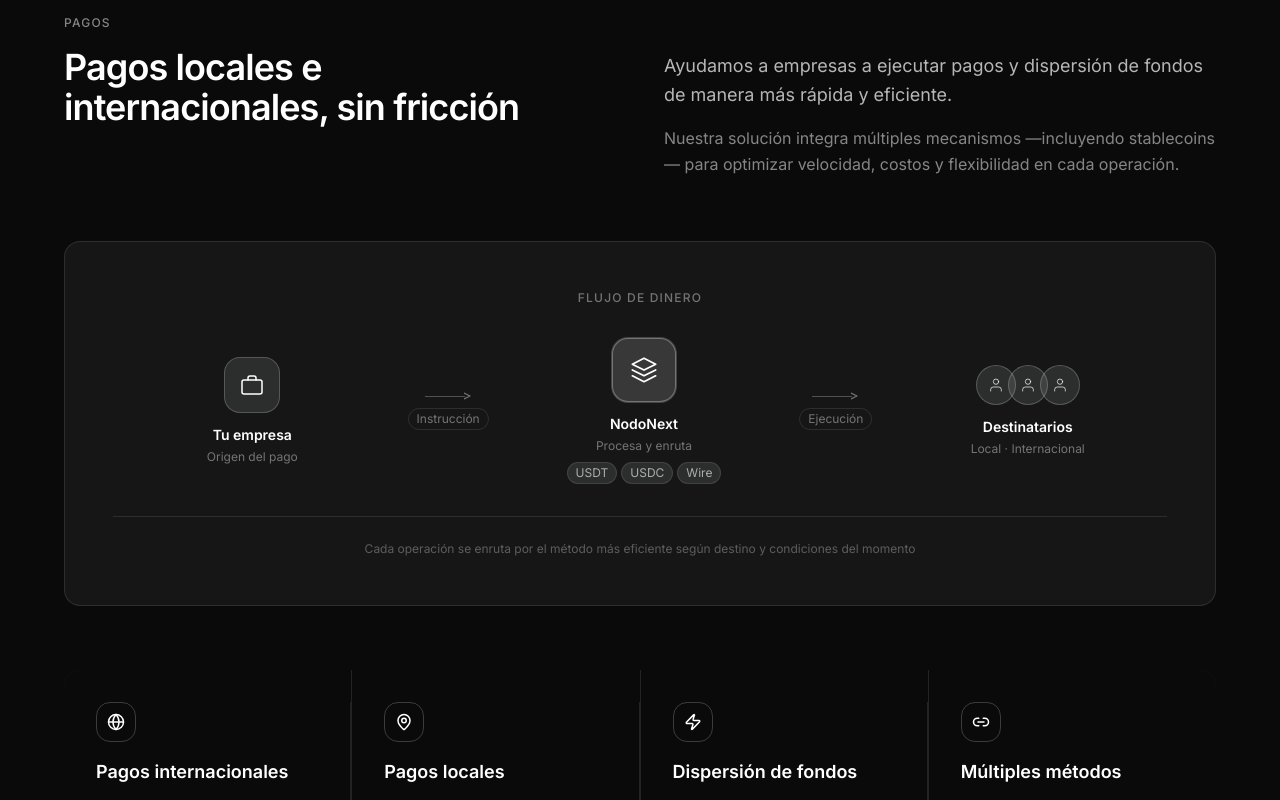
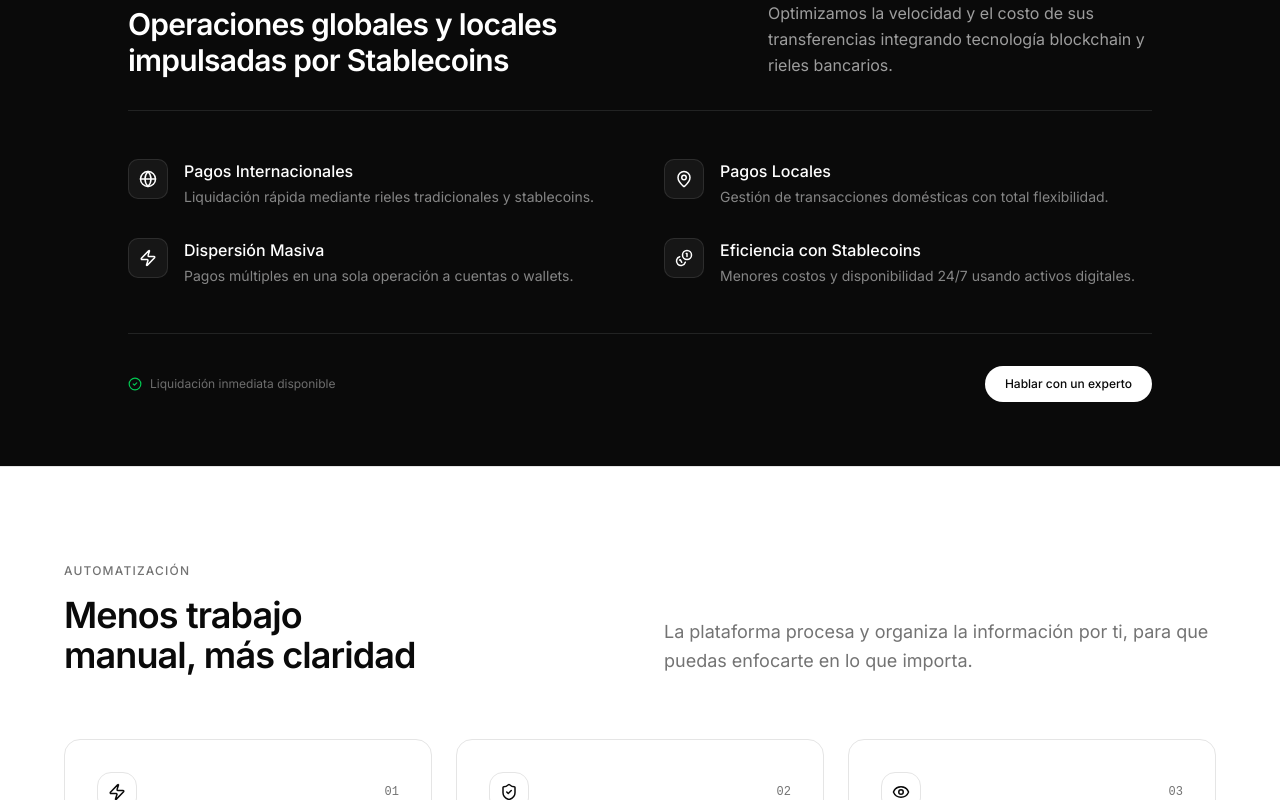
Before and after one commit to nextechgsas-design/v0-saa-s-landing-page, a Next.js app: page / in a window 1280 px wide. Shown: the part 2260-3060 px from the top of the page. Built offline with nearby package versions, Linux system fonts and the light colour scheme.

Commit message:
Update payments-section.tsx

```diff
--- a/components/payments-section.tsx
+++ b/components/payments-section.tsx
@@ -1,5 +1,5 @@
 "use client"
-import { Globe, MapPin, Zap, Link2 } from "lucide-react"
+import { Globe, MapPin, Zap, Coins, CheckCircle2 } from "lucide-react"
 import { useLanguage } from "@/lib/language-context"
 
 export function PaymentsSection() {
@@ -8,199 +8,96 @@ export function PaymentsSection() {
   const items = [
     {
       icon: Globe,
-      title: { es: "Pagos internacionales", en: "International Payments" },
+      title: { es: "Pagos Internacionales", en: "International Payments" },
       description: {
-        es: "Ejecuta transferencias entre países de forma más ágil y eficiente.",
-        en: "Execute cross-border transfers faster and more efficiently.",
+        es: "Liquidación rápida mediante rieles tradicionales y stablecoins.",
+        en: "Fast settlement through traditional rails and stablecoins.",
       },
     },
     {
       icon: MapPin,
-      title: { es: "Pagos locales", en: "Local Payments" },
+      title: { es: "Pagos Locales", en: "Local Payments" },
       description: {
-        es: "Gestiona movimientos dentro del país con mayor flexibilidad.",
-        en: "Manage in-country transactions with greater flexibility.",
+        es: "Gestión de transacciones domésticas con total flexibilidad.",
+        en: "Manage domestic transactions with full flexibility.",
       },
     },
     {
       icon: Zap,
-      title: { es: "Dispersión de fondos", en: "Fund Disbursement" },
+      title: { es: "Dispersión Masiva", en: "Mass Disbursement" },
       description: {
-        es: "Realiza pagos a múltiples destinatarios desde una sola operación.",
-        en: "Send payments to multiple recipients from a single operation.",
+        es: "Pagos múltiples en una sola operación a cuentas o wallets.",
+        en: "Multiple payments in a single operation to accounts or wallets.",
       },
     },
     {
-      icon: Link2,
-      title: { es: "Múltiples métodos", en: "Multiple Methods" },
+      icon: Coins,
+      title: { es: "Eficiencia con Stablecoins", en: "Stablecoin Efficiency" },
       description: {
-        es: "Utilizamos diferentes mecanismos, incluyendo stablecoins, según lo que mejor funcione en cada caso.",
-        en: "We use different mechanisms — including stablecoins — based on what works best for each case.",
+        es: "Menores costos y disponibilidad 24/7 usando activos digitales.",
+        en: "Lower costs and 24/7 availability using digital assets.",
       },
     },
   ]
 
   return (
-    <section id="pagos" className="py-24 px-6 bg-foreground text-background">
-      <div className="max-w-6xl mx-auto">
-
-        {/* Header */}
-        <p className="text-xs font-medium uppercase tracking-widest text-background/50 mb-4">
-          {lang === "es" ? "Pagos" : "Payments"}
+    <section id="pagos" className="py-16 px-6 bg-foreground text-background">
+      <div className="max-w-5xl mx-auto">
+        {/* Header más compacto */}
+        <div className="flex flex-col md:flex-row md:items-end justify-between gap-6 mb-12 border-b border-background/10 pb-8">
+          <div className="max-w-xl">
+            <p className="text-[10px] font-bold uppercase tracking-[0.2em] text-background/40 mb-2">
+              {lang === "es" ? "Infraestructura de Pagos" : "Payment Infrastructure"}
             </p>
-        <div className="grid lg:grid-cols-2 gap-12 items-start mb-16">
-          <h2 className="text-3xl md:text-4xl font-semibold tracking-tight text-background text-balance">
+            <h2 className="text-2xl md:text-3xl font-semibold tracking-tight text-balance">
               {lang === "es"
-              ? "Pagos locales e internacionales, sin fricción"
-              : "Local and international payments, without friction"}
+                ? "Operaciones globales y locales impulsadas por Stablecoins"
+                : "Global and local operations powered by Stablecoins"}
             </h2>
-          <div className="flex flex-col gap-4 pt-1">
-            <p className="text-background/70 leading-relaxed text-lg">
+          </div>
+          <p className="text-background/60 text-sm md:text-base max-w-sm leading-relaxed">
             {lang === "es"
-                ? "Ayudamos a empresas a ejecutar pagos y dispersión de fondos de manera más rápida y eficiente."
-                : "We help businesses execute payments and fund disbursements faster and more efficiently."}
-            </p>
-            <p className="text-background/50 leading-relaxed text-base">
-              {lang === "es"
-                ? "Nuestra solución integra múltiples mecanismos —incluyendo stablecoins— para optimizar velocidad, costos y flexibilidad en cada operación."
-                : "Our solution integrates multiple mechanisms — including stablecoins — to optimize speed, cost, and flexibility in every operation."}
-            </p>
-          </div>
-        </div>
-
-        {/* Flow diagram */}
-        <div className="mb-16 rounded-2xl border border-background/10 overflow-hidden bg-background/5 p-8 md:p-12">
-          <p className="text-xs font-medium uppercase tracking-widest text-background/40 mb-8 text-center">
-            {lang === "es" ? "Flujo de dinero" : "Money flow"}
-          </p>
-          <div className="flex flex-col md:flex-row items-center justify-between gap-6 md:gap-4">
-
-            {/* Node: Tu empresa */}
-            <div className="flex flex-col items-center gap-3 flex-1">
-              <div className="w-14 h-14 rounded-2xl border border-background/20 bg-background/10 flex items-center justify-center">
-                <svg width="24" height="24" viewBox="0 0 24 24" fill="none" stroke="currentColor" strokeWidth="1.5" strokeLinecap="round" strokeLinejoin="round" className="text-background">
-                  <rect x="2" y="7" width="20" height="14" rx="2"/>
-                  <path d="M16 7V5a2 2 0 0 0-2-2h-4a2 2 0 0 0-2 2v2"/>
-                </svg>
-              </div>
-              <div className="text-center">
-                <p className="text-sm font-semibold text-background">{lang === "es" ? "Tu empresa" : "Your company"}</p>
-                <p className="text-xs text-background/40 mt-1">{lang === "es" ? "Origen del pago" : "Payment origin"}</p>
-              </div>
-            </div>
-
-            {/* Connector 1 */}
-            <div className="flex flex-col items-center gap-2 flex-shrink-0">
-              <div className="hidden md:flex items-center">
-                <div className="w-10 h-px bg-background/25" />
-                <svg width="8" height="8" viewBox="0 0 8 8" className="text-background/40 -ml-px"><path d="M0 1L6 4L0 7" fill="none" stroke="currentColor" strokeWidth="1.2" strokeLinecap="round" strokeLinejoin="round"/></svg>
-              </div>
-              <div className="md:hidden w-px h-6 bg-background/20" />
-              <span className="text-xs text-background/40 px-2 py-0.5 rounded-full border border-background/10">
-                {lang === "es" ? "Instrucción" : "Instruction"}
-              </span>
-            </div>
-
-            {/* Node: NodoNext (centro — más grande y destacado) */}
-            <div className="flex flex-col items-center gap-3 flex-1">
-              <div className="w-16 h-16 rounded-2xl border border-background/30 bg-background/15 flex items-center justify-center ring-1 ring-background/20">
-                <svg width="28" height="28" viewBox="0 0 24 24" fill="none" stroke="currentColor" strokeWidth="1.5" strokeLinecap="round" strokeLinejoin="round" className="text-background">
-                  <path d="M12 2L2 7l10 5 10-5-10-5z"/>
-                  <path d="M2 17l10 5 10-5"/>
-                  <path d="M2 12l10 5 10-5"/>
-                </svg>
-              </div>
-              <div className="text-center">
-                <p className="text-sm font-semibold text-background">NodoNext</p>
-                <p className="text-xs text-background/40 mt-1">
-                  {lang === "es" ? "Procesa y enruta" : "Processes & routes"}
-                </p>
-                <div className="flex gap-1 mt-2 justify-center flex-wrap">
-                  <span className="text-xs bg-background/10 text-background/60 px-2 py-0.5 rounded-full border border-background/10">USDT</span>
-                  <span className="text-xs bg-background/10 text-background/60 px-2 py-0.5 rounded-full border border-background/10">USDC</span>
-                  <span className="text-xs bg-background/10 text-background/60 px-2 py-0.5 rounded-full border border-background/10">Wire</span>
-                </div>
-              </div>
-            </div>
-
-            {/* Connector 2 */}
-            <div className="flex flex-col items-center gap-2 flex-shrink-0">
-              <div className="hidden md:flex items-center">
-                <div className="w-10 h-px bg-background/25" />
-                <svg width="8" height="8" viewBox="0 0 8 8" className="text-background/40 -ml-px"><path d="M0 1L6 4L0 7" fill="none" stroke="currentColor" strokeWidth="1.2" strokeLinecap="round" strokeLinejoin="round"/></svg>
-              </div>
-              <div className="md:hidden w-px h-6 bg-background/20" />
-              <span className="text-xs text-background/40 px-2 py-0.5 rounded-full border border-background/10">
-                {lang === "es" ? "Ejecución" : "Execution"}
-              </span>
-            </div>
-
-            {/* Node: Destinatarios */}
-            <div className="flex flex-col items-center gap-3 flex-1">
-              <div className="flex -space-x-2">
-                {[0, 1, 2].map((i) => (
-                  <div key={i} className="w-10 h-10 rounded-full border border-background/20 bg-background/10 flex items-center justify-center">
-                    <svg width="16" height="16" viewBox="0 0 24 24" fill="none" stroke="currentColor" strokeWidth="1.5" strokeLinecap="round" strokeLinejoin="round" className="text-background/70">
-                      <path d="M20 21v-2a4 4 0 0 0-4-4H8a4 4 0 0 0-4 4v2"/>
-                      <circle cx="12" cy="7" r="4"/>
-                    </svg>
-                  </div>
-                ))}
-              </div>
-              <div className="text-center">
-                <p className="text-sm font-semibold text-background">{lang === "es" ? "Destinatarios" : "Recipients"}</p>
-                <p className="text-xs text-background/40 mt-1">
-                  {lang === "es" ? "Local · Internacional" : "Local · International"}
-                </p>
-              </div>
-            </div>
-
-          </div>
-
-          {/* Bottom note */}
-          <p className="text-center text-xs text-background/30 mt-8 border-t border-background/10 pt-6">
-            {lang === "es"
-              ? "Cada operación se enruta por el método más eficiente según destino y condiciones del momento"
-              : "Each operation is routed through the most efficient method based on destination and current conditions"}
+              ? "Optimizamos la velocidad y el costo de sus transferencias integrando tecnología blockchain y rieles bancarios."
+              : "We optimize transfer speed and cost by integrating blockchain technology and banking rails."}
           </p>
         </div>
 
-        {/* 4 feature blocks */}
-        <div className="grid md:grid-cols-2 lg:grid-cols-4 gap-px bg-background/10 rounded-2xl overflow-hidden">
-          {items.map(({ icon: Icon, title, description }, i) => (
-            <div key={title.es} className="bg-foreground p-8 flex flex-col gap-4 relative">
-              {i < items.length - 1 && (
-                <div className="hidden md:block absolute right-0 top-8 bottom-8 w-px bg-background/10" />
-              )}
-              <div className="w-10 h-10 rounded-xl border border-background/20 flex items-center justify-center">
+        {/* Grid de items más denso y legible */}
+        <div className="grid sm:grid-cols-2 gap-x-12 gap-y-8">
+          {items.map(({ icon: Icon, title, description }) => (
+            <div key={title.es} className="group flex gap-4">
+              <div className="flex-shrink-0">
+                <div className="w-10 h-10 rounded-lg bg-background/5 border border-background/10 flex items-center justify-center group-hover:border-background/30 transition-colors">
                   <Icon size={18} className="text-background" />
                 </div>
-              <h3 className="font-semibold text-background text-lg">
+              </div>
+              <div>
+                <h3 className="font-medium text-background mb-1">
                   {lang === "es" ? title.es : title.en}
                 </h3>
-              <p className="text-sm text-background/70 leading-relaxed">
+                <p className="text-sm text-background/50 leading-snug">
                   {lang === "es" ? description.es : description.en}
                 </p>
+              </div>
             </div>
           ))}
         </div>
 
-        {/* CTA buttons */}
-        <div className="mt-12 flex flex-col sm:flex-row gap-4">
+        {/* Footer de sección con foco en conversión */}
+        <div className="mt-12 pt-8 border-t border-background/10 flex flex-wrap items-center justify-between gap-6">
+          <div className="flex items-center gap-2 text-xs text-background/40">
+            <CheckCircle2 size={14} className="text-green-500" />
+            <span>{lang === "es" ? "Liquidación inmediata disponible" : "Instant settlement available"}</span>
+          </div>
+          <div className="flex gap-3">
             <a
               href="#contacto"
-            className="inline-flex items-center justify-center px-6 py-3 rounded-full bg-background text-foreground font-medium text-sm hover:bg-background/90 transition-colors"
+              className="px-5 py-2.5 rounded-full bg-background text-foreground font-medium text-xs hover:opacity-90 transition-opacity"
             >
-            {lang === "es" ? "Agendar una cita" : "Schedule a call"}
-          </a>
-          <a
-            href="#solucion"
-            className="inline-flex items-center justify-center px-6 py-3 rounded-full border border-background/30 text-background font-medium text-sm hover:bg-background/10 transition-colors"
-          >
-            {lang === "es" ? "Explorar solución" : "Explore solution"}
+              {lang === "es" ? "Hablar con un experto" : "Talk to an expert"}
             </a>
           </div>
-
+        </div>
       </div>
     </section>
   )
```
Lines whose indentation alone changed are shown as unchanged.
